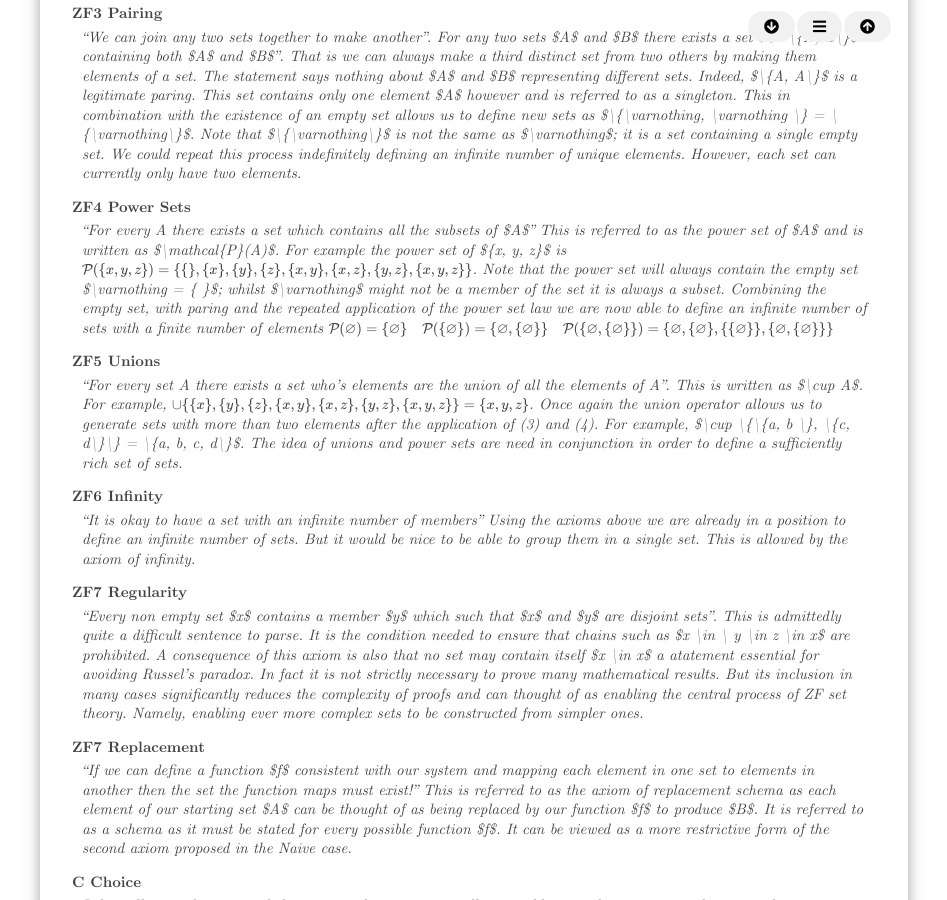
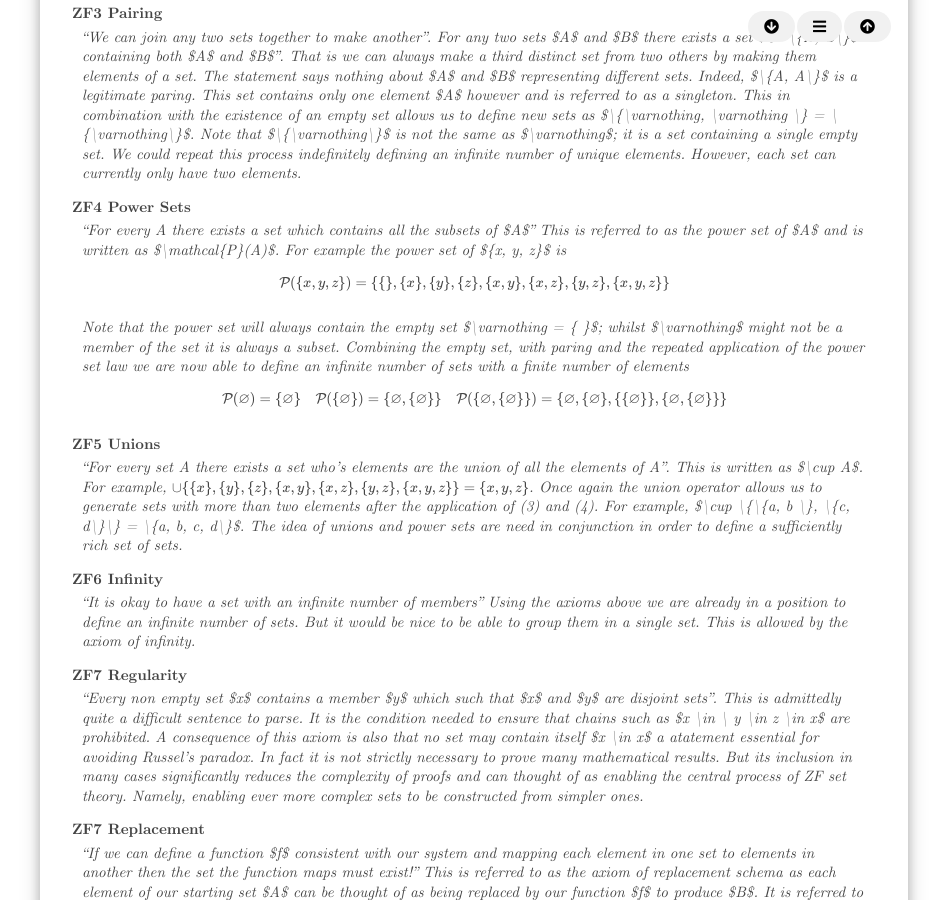
Before and after one commit to robw4/robw4.github.io, a Jekyll site: the page built from _posts/2021-04-25-axiomatic-set-theory.md, in a window 1280 px wide and 900 px high, scrolled down 2475 px. Shown: the whole window, without its empty margins (166-1113 px from the left). Built offline with Jekyll 4.4.1, drawn with Linux system fonts in a browser that asks for light colours; some web fonts are replaced; formulas are drawn with MathJax 3; comment, search, counter and statistics services are not loaded.

Commit message:
fixes for mobile viewing

```diff
--- a/_posts/2021-04-25-axiomatic-set-theory.md
+++ b/_posts/2021-04-25-axiomatic-set-theory.md
@@ -107,7 +107,15 @@ This in combination with the existence of an empty set allows us to define new s
 We could repeat this process indefinitely defining an infinite number of unique elements. However, each set can currently only have two elements.
 
 ZF4 Power Sets
-: "For every A there exists a set which contains all the subsets of $A$"  This is referred to as the power set of $A$ and is written as $\mathcal{P}(A)$. For example the power set of $\{x, y, z\}$ is $$\mathcal{P}(\{x, y, z\}) = \{\{\}, \{x\}, \{y\}, \{z\}, \{x, y\}, \{x, z\}, \{y, z\}, \{x, y, z\}\}$$.  Note that the power set will always contain the empty set $\varnothing = \{ \}$; whilst $\varnothing$ might not be a *member* of the set it is always a subset. Combining the empty set, with paring and the repeated application of the power set law we are now able to define an infinite number of sets with a finite number of elements $$\mathcal{P}(\varnothing) = \{\varnothing\} \quad \mathcal{P}(\{\varnothing\})=\{\varnothing,\{\varnothing\}\} \quad \mathcal{P}(\{\varnothing,\{\varnothing\}\}) = \{\varnothing,\{\varnothing\},\{\{\varnothing\}\},\{\varnothing,\{\varnothing\}\}\}$$
+: "For every A there exists a set which contains all the subsets of $A$"
+This is referred to as the power set of $A$ and is written as $\mathcal{P}(A)$.
+For example the power set of $\{x, y, z\}$ is
+
+    $$\mathcal{P}(\{x, y, z\}) = \{\{\}, \{x\}, \{y\}, \{z\}, \{x, y\}, \{x, z\}, \{y, z\}, \{x, y, z\}\}$$
+: Note that the power set will always contain the empty set $\varnothing = \{ \}$; whilst $\varnothing$ might not be a *member* of the set it is always a subset.
+Combining the empty set, with paring and the repeated application of the power set law we are now able to define an infinite number of sets with a finite number of elements
+
+    $$\mathcal{P}(\varnothing) = \{\varnothing\} \quad \mathcal{P}(\{\varnothing\})=\{\varnothing,\{\varnothing\}\} \quad \mathcal{P}(\{\varnothing,\{\varnothing\}\}) = \{\varnothing,\{\varnothing\},\{\{\varnothing\}\},\{\varnothing,\{\varnothing\}\}\}$$
 
 ZF5 Unions
 : "For every set A there exists a set who's elements are the union
```
